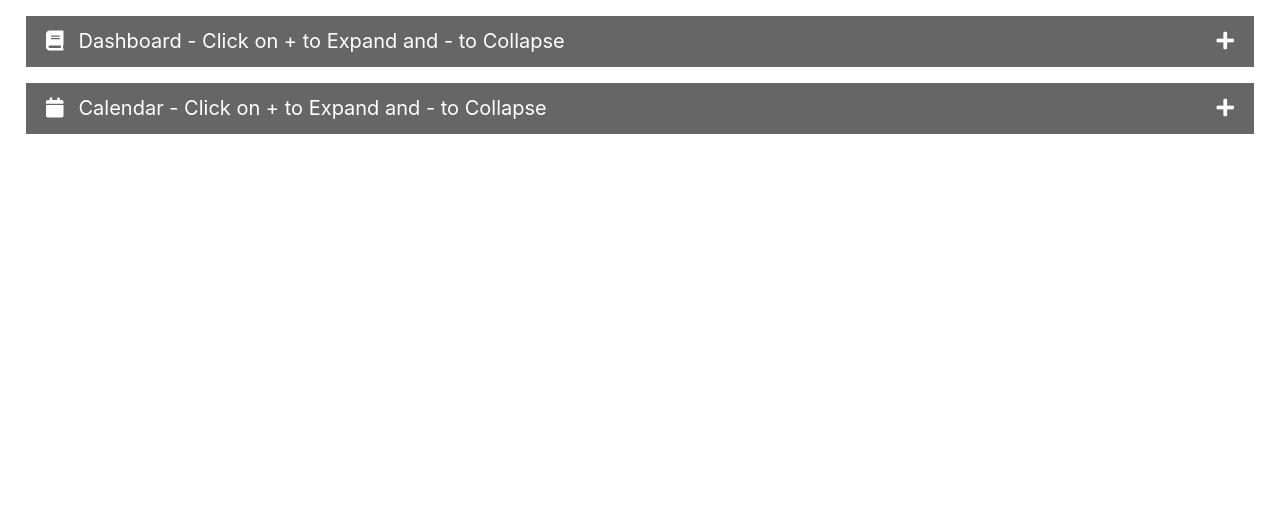
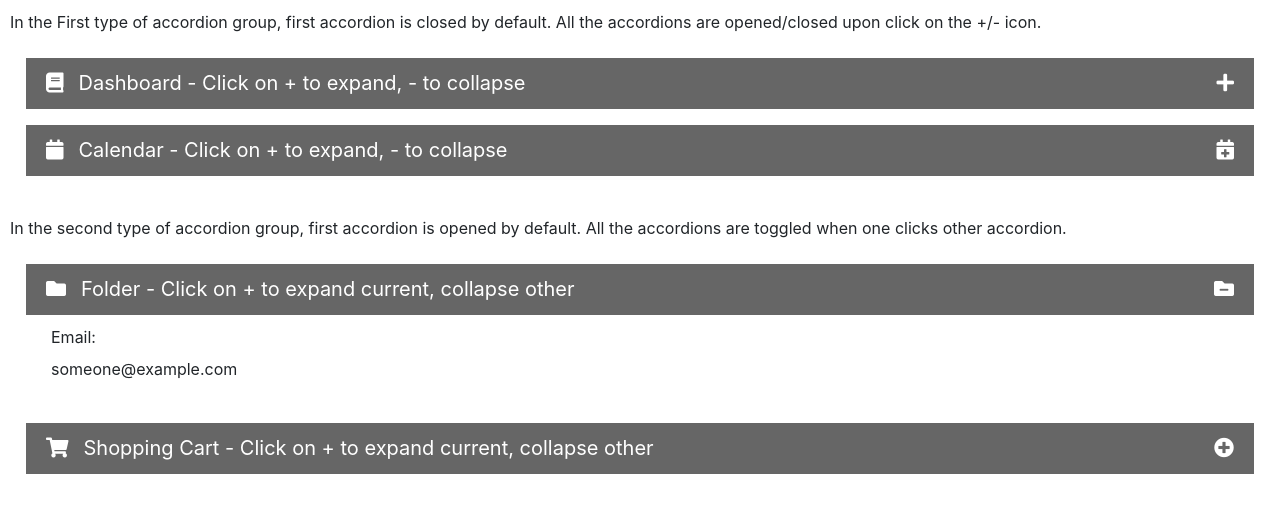
Before and after one commit to parasmanijain/accordion-group, an Angular app: page / in a window 1280 px wide. Shown: the top 512 px of the page. Built offline with nearby package versions, Linux system fonts and the light colour scheme.

Commit message:
code updated after implementin accordions of both the kinds

```diff
--- a/src/app/app.component.html
+++ b/src/app/app.component.html
@@ -1,37 +1,71 @@
 <div class="instruction">
-    <accordion>
-        <group title="Dashboard" icons="fa fa-book">
-            <div class="col-md-12">
-           Heading
-            </div>
-            <div class="row">
-                <div class="col-md-4">
-                  first
+    <label> In the First type of accordion group, first accordion is closed by default.
+        All the accordions are opened/closed upon click on the +/- icon.
+    </label>
+    <br/>
+    <app-accordion [openFirst]="openFirst1" [toggle]="toggle1">
+        <app-group [title]="title1" [description]="description1" [icon]="icon1" [open]="open1" [close]="close1">
+            <div class="form-group">
+                <label for="email">Email:</label>
+                <input type="email" class="form-control" id="email" placeholder="Enter email" name="email">
                 </div>
-                <div class="col-md-4">
-                    second
+                <div class="form-group">
+                <label for="pwd">Password:</label>
+                <input type="password" class="form-control" id="pwd" placeholder="Enter password" name="pwd">
                 </div>
-                <div class="col-md-4">
-                   third
+                <div class="checkbox">
+                <label><input type="checkbox" name="remember"> Remember me</label>
                 </div>
-            </div>
-        </group>
-        <group title="Calendar" icons="fa fa-calendar">
-            <div class="col-md-12">
-                Heading
-                 </div>
-                 <div class="row">
-                     <div class="col-md-4">
-                       first
-                     </div>
-                     <div class="col-md-4">
-                         second
-                     </div>
-                     <div class="col-md-4">
-                        third
-                     </div>
-                 </div>
-        </group>
-      </accordion>
+                <button type="submit" class="btn btn-default">Submit</button>
+        </app-group>
+        <app-group [title]="title2" [description]="description1" [icon]="icon2" [open]="open2" [close]="close2">
+                <div class="btn-group" role="group" aria-label="Button group with nested dropdown">
+                        <button type="button" class="btn btn-secondary">1</button>
+                        <button type="button" class="btn btn-secondary">2</button>
 
+                        <div class="btn-group" role="group">
+                            <button id="btnGroupDrop1" type="button" class="btn btn-secondary dropdown-toggle" data-toggle="dropdown" aria-haspopup="true" aria-expanded="false">
+                            Dropdown
+                            </button>
+                            <div class="dropdown-menu" aria-labelledby="btnGroupDrop1">
+                            <a class="dropdown-item" href="#">Dropdown link</a>
+                            <a class="dropdown-item" href="#">Dropdown link</a>
+                            </div>
+                        </div>
+                        </div>
+        </app-group>
+    </app-accordion>
+    <br/>
+    <label> In the second type of accordion group, first accordion is opened by default.
+        All the accordions are toggled when one clicks other accordion.
+    </label>
+    <br/>
+    <app-accordion [openFirst]="openFirst2" [toggle]="toggle2">
+        <app-group [title]="title3" [description]="description2" [icon]="icon3" [open]="open3" [close]="close3">
+                <form class="form-horizontal">
+                        <div class="form-group">
+                          <label class="control-label col-sm-2" for="email">Email:</label>
+                          <div class="col-sm-10">
+                            <p class="form-control-static">someone@example.com</p>
+                          </div>
+                        </div>
+                      </form>
+        </app-group>
+        <app-group [title]="title4" [description]="description2" [icon]="icon4" [open]="open4" [close]="close4">
+           <form>
+  <div class="form-group">
+    <label for="inputsm">Small input</label>
+    <input class="form-control input-sm" id="inputsm" type="text">
+  </div>
+   <div class="form-group">
+    <label for="inputdefault">Default input</label>
+    <input class="form-control" id="inputdefault" type="text">
+  </div>
+  <div class="form-group">
+    <label for="inputlg">Large input</label>
+    <input class="form-control input-lg" id="inputlg" type="text">
+  </div>
+</form>
+        </app-group>
+    </app-accordion>
 </div>
--- a/src/app/app.component.ts
+++ b/src/app/app.component.ts
@@ -1,10 +1,56 @@
-import { Component } from '@angular/core';
+import { Component, OnInit } from '@angular/core';
 
 @Component({
   selector: 'app-root',
   templateUrl: './app.component.html',
   styleUrls: ['./app.component.css']
 })
-export class AppComponent {
-  title = 'accordion-group';
+export class AppComponent implements OnInit {
+  public title1;
+  public title2;
+  public title3;
+  public title4;
+  public icon1;
+  public icon2;
+  public icon3;
+  public icon4;
+  public open1;
+  public open2;
+  public open3;
+  public open4;
+  public close1;
+  public close2;
+  public close3;
+  public close4;
+  public openFirst1;
+  public toggle1;
+  public openFirst2;
+  public toggle2;
+  public description1;
+  public description2;
+
+  ngOnInit() {
+    this.title1 = 'Dashboard';
+    this.title2 = 'Calendar';
+    this.title3 = 'Folder';
+    this.title4 = 'Shopping Cart';
+    this.description1 = 'Click on + to expand, - to collapse';
+    this.description2 = 'Click on + to expand current, collapse other';
+    this.icon1 = 'fas fa-book';
+    this.icon2 = 'fas fa-calendar';
+    this.icon3 = 'fas fa-folder';
+    this.icon4 = 'fas fa-shopping-cart';
+    this.open1 = 'fas fa-plus';
+    this.open2 = 'fas fa-calendar-plus';
+    this.open4 = 'fas fa-plus-circle';
+    this.open3 = 'fas fa-folder-plus';
+    this.close1 = 'fas fa-minus';
+    this.close2 = 'fas fa-calendar-minus';
+    this.close4 = 'fas fa-minus-circle';
+    this.close3 = 'fas fa-folder-minus';
+    this.openFirst1 = false;
+    this.toggle1 = false;
+    this.openFirst2 = true;
+    this.toggle2 = true;
+  }
 }
--- a/src/app/components/accordion/accordion.component.html
+++ b/src/app/components/accordion/accordion.component.html
@@ -1,8 +1,8 @@
 <div class="accordionPanel">
     <div class="titleBar" (click)="toggle.emit()">
-    <span class="headerIcon"><i [ngClass]="[icons]"></i></span>
-    <span class="title">{{title}} - Click on + to Expand and - to Collapse</span>
-    <span class="expandCollapseIcon"><i class="fa" [ngClass]="{'fa-plus': !opened, 'fa-minus': opened}"></i></span>
+    <span class="headerIcon"><i [ngClass]="[icon]"></i></span>
+    <span class="title">{{title}} - {{description}}</span>
+    <span class="expandCollapseIcon"><i [ngClass]="opened?[close]:[open]"></i></span>
     </div>
     <div class="body" [ngClass]="{'hidden': !opened}">
       <ng-content></ng-content>
--- a/src/app/components/accordion/accordion.component.ts
+++ b/src/app/components/accordion/accordion.component.ts
@@ -1,36 +1,43 @@
-import { Component, ContentChildren, QueryList, AfterContentInit } from '@angular/core';
+import { Component, ContentChildren, QueryList, AfterContentInit, Input, OnInit } from '@angular/core';
 import { AccordionGroupComponent } from './accordion-group.component';
 
 @Component({
-  selector: 'accordion',
+  selector: 'app-accordion',
   template: `
     <ng-content></ng-content>
 `,
   styleUrls: ['./accordion.component.css']
 })
-export class AccordionComponent  implements AfterContentInit {
+export class AccordionComponent  implements OnInit, AfterContentInit {
   @ContentChildren(AccordionGroupComponent)
   groups: QueryList<AccordionGroupComponent>;
 
+  @Input() title: any;
+
+  @Input() icon: any;
+
+  @Input() openFirst: boolean;
+
+  @Input() toggle: boolean;
+
+  ngOnInit() {
+  }
   /**
    * Invoked when all children (groups) are ready
    */
   ngAfterContentInit() {
-    // console.log (this.groups);
     // Set active to first element
-    // this.groups.toArray()[0].opened = true;
+    if (this.openFirst) {
+      this.groups.toArray()[0].opened = true;
+    }
     // Loop through all Groups
     this.groups.toArray().forEach((t) => {
       // when title bar is clicked
       // (toggle is an @output event of Group)
       t.toggle.subscribe(() => {
         // Open the group
-        this.toggleGroup(t);
+        this.openGroup(t);
       });
-      /*t.toggle.subscribe((group) => {
-        // Open the group
-        this.openGroup(group);
-      });*/
     });
   }
 
@@ -38,9 +45,15 @@ export class AccordionComponent  implements AfterContentInit {
    * Open an accordion group
    * @param group   Group instance
    */
-  toggleGroup(group) {
-    // close other groups
-    // this.groups.toArray().forEach((t) => t.opened = false);
+  openGroup(group) {
+    if (this.toggle) {
+      // close other groups
+      this.groups.toArray().forEach((t) => {
+        if (t !== group) {
+        t.opened = false;
+        }
+      });
+    }
     // open current group
     group.opened = !group.opened;
   }
```
Also changed, not shown: src/app/components/accordion/accordion-group.component.ts (+8 -4 lines).
